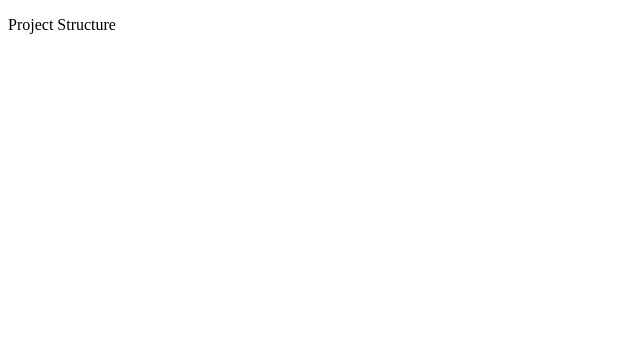
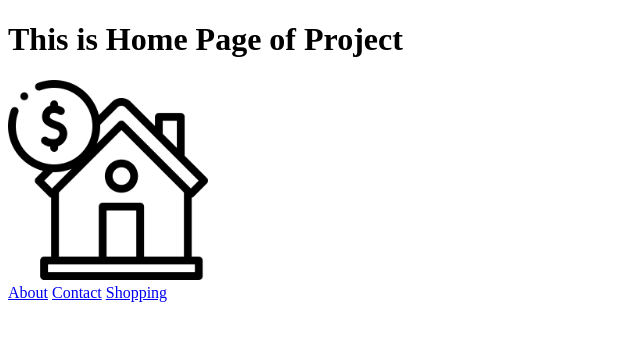
Before and after one commit to VaishnaviDethe08/my_first_repo, a plain HTML site: page main.html in a window 1280 px wide. Shown: the whole page, without its empty margins (0-640 px from the left). Drawn offline with Linux system fonts and the light colour scheme.

Commit message:
links are created

```diff
--- a/css/style.css
+++ b/css/style.css
@@ -0,0 +1,3 @@
+.home-icon {
+    height: 200px;
+}
--- a/main.html
+++ b/main.html
@@ -1,9 +1,18 @@
 <!DOCTYPE html>
 <html>
 <head>
-    <title>Project Structure</title>
+    <title>Home Page</title>
+    <link rel="stylesheet" href="./css/index.css" />
+    <link rel="stylesheet" href="./css/style.css" />
 </head>
 <body>
-    <p>Project Structure</p>
+     <h1>This is Home Page of Project</h1>
+     <img src="./icons/home.png" class="home-icon" />
+
+     <div>
+        <a href="./pages/about_page.html">About</a>
+        <a href="./pages/contact_page.html">Contact</a>
+        <a href="./pages/shopping_page.html">Shopping</a>
+     </div>
 </body>
 </html>
```
Also changed, not shown: icons/home.png (added), img/cone-icecreme.jpg (added), img/pestry.jpg (added), pages/about.html (deleted), pages/about_page.html (added), pages/contact.html (deleted), pages/contact_page.html (added), pages/home.html (deleted), pages/shopping_page.html (added).
